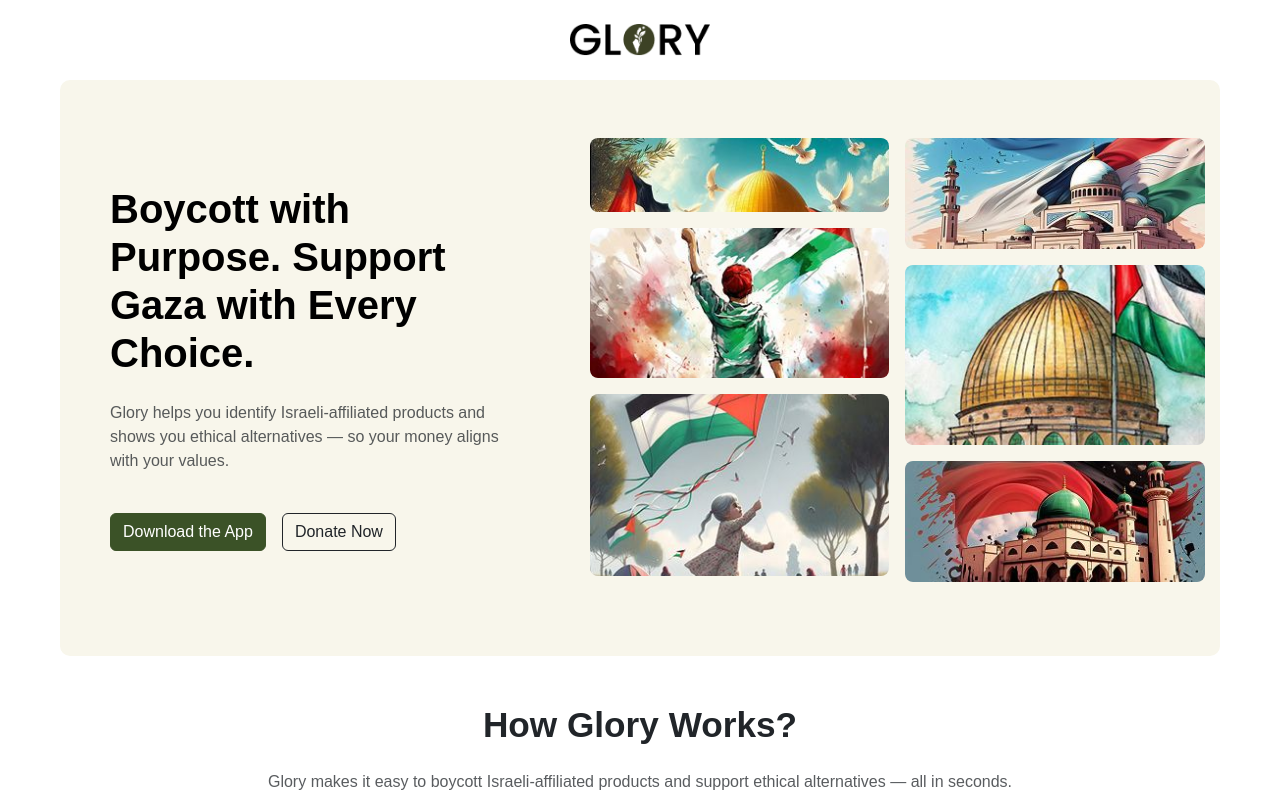
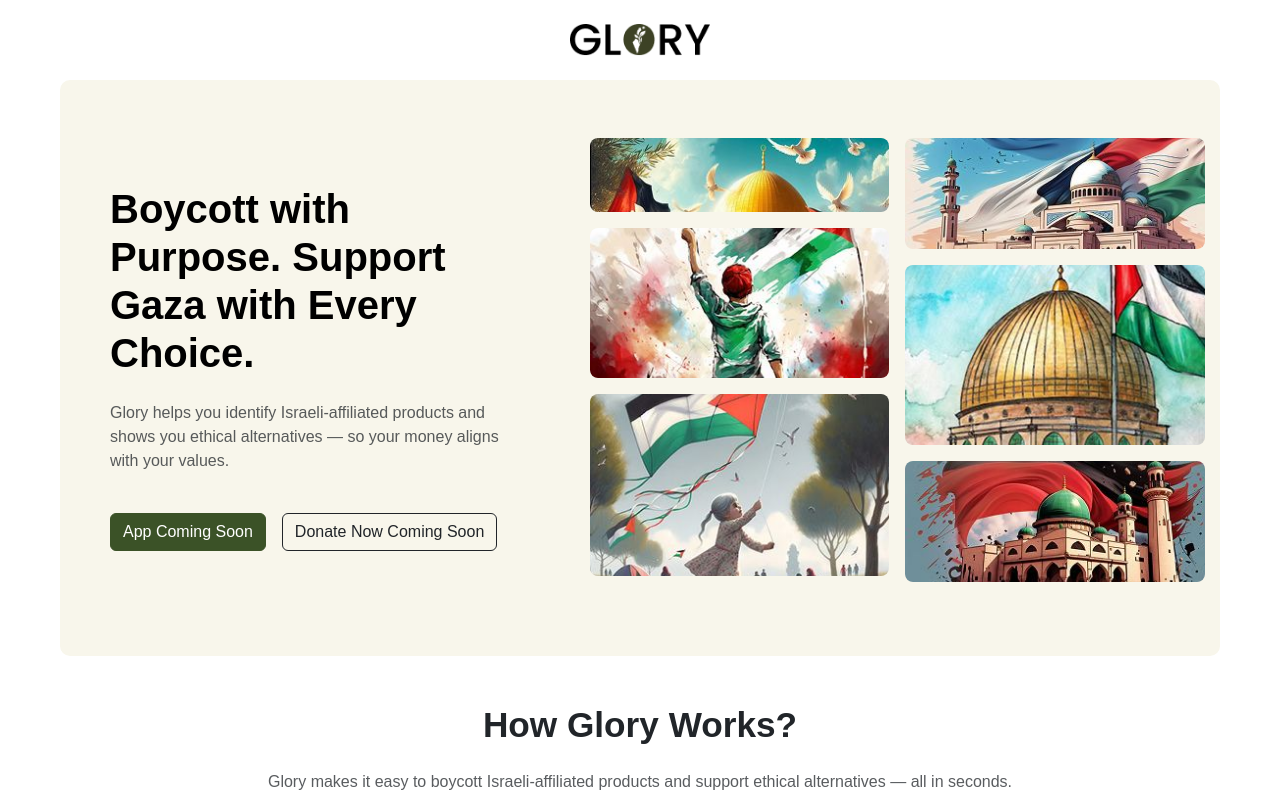
Before and after one commit to raotalha360/glory-landing-page, a React (Create React App) app: page / in a window 1280 px wide. Shown: the top 800 px of the page. Built offline with nearby package versions, Linux system fonts and the light colour scheme.

Commit message:
buttons updated

```diff
--- a/src/GloryLandingPage.jsx
+++ b/src/GloryLandingPage.jsx
@@ -21,8 +21,8 @@ function GloryLandingPage() {
                   Glory helps you identify Israeli-affiliated products and shows you ethical alternatives — so your money aligns with your values.
                 </p>
                 <div className="mt-4">
-                  <button className="btn btn-success me-3">Download the App</button>
-                  <button className="btn btn-outline-dark">Donate Now</button>
+                  <button className="btn btn-success me-3">App Coming Soon</button>
+                  <button className="btn btn-outline-dark">Donate Now Coming Soon</button>
                 </div>
               </div>
             </div>
```
